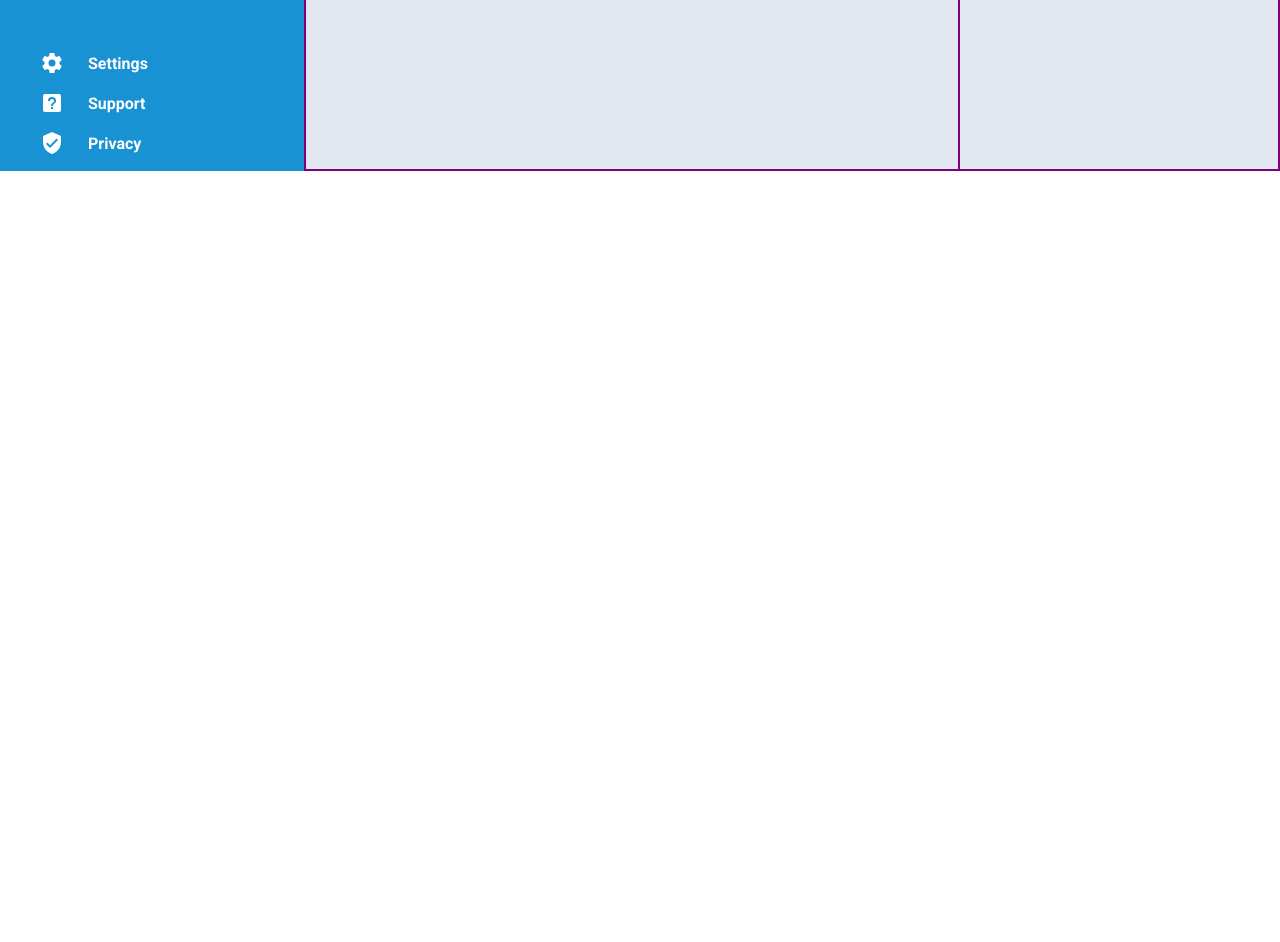
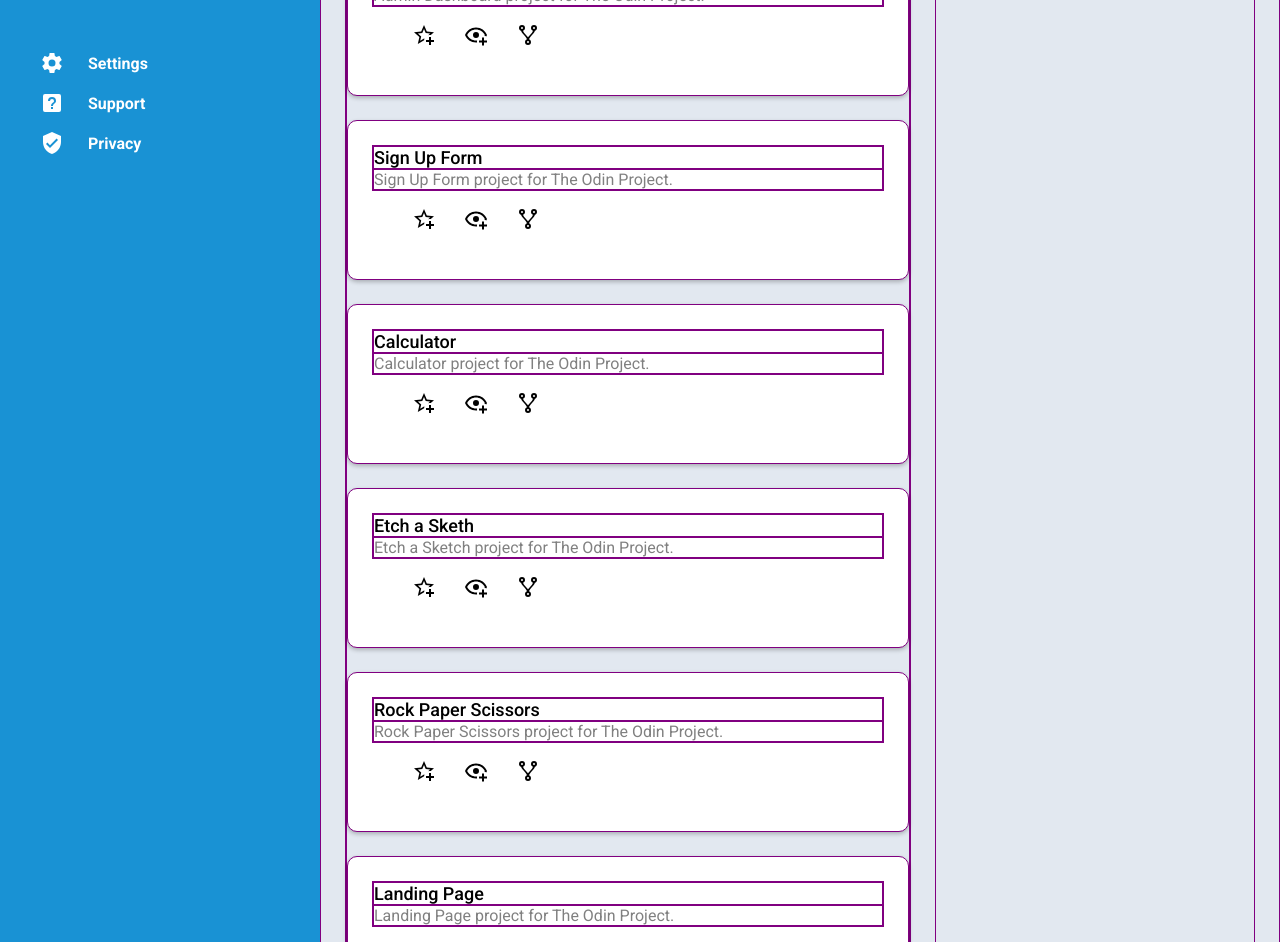
Before and after one commit to h-yau/admin-dashboard, a plain HTML site: page index.html in a window 1280 px wide. Shown: the part 349-1291 px from the top of the page. Before the commit the page ends 800 px from the top, so only its background shows below. Drawn offline with Linux system fonts and the light colour scheme.

Commit message:
Insert new spacing

```diff
--- a/index.html
+++ b/index.html
@@ -1,15 +1,19 @@
 <!DOCTYPE html>
 <html lang="en">
+
 <head>
     <meta charset="UTF-8">
     <meta name="viewport" content="width=device-width, initial-scale=1.0">
     <link rel="stylesheet" href="./styles.css">
     <link rel="preconnect" href="https://fonts.googleapis.com">
     <link rel="preconnect" href="https://fonts.gstatic.com" crossorigin>
-    <link href="https://fonts.googleapis.com/css2?family=Roboto:ital,wght@0,100;0,300;0,400;0,500;0,700;0,900;1,100;1,300;1,400;1,500;1,700;1,900&display=swap" rel="stylesheet">
+    <link
+        href="https://fonts.googleapis.com/css2?family=Roboto:ital,wght@0,100;0,300;0,400;0,500;0,700;0,900;1,100;1,300;1,400;1,500;1,700;1,900&display=swap"
+        rel="stylesheet">
     <script src="./admin-dashboard.js" defer></script>
     <title>Admin Dashboard</title>
 </head>
+
 <body>
     <div class="window">
         <nav class="side-nav">
@@ -59,8 +63,8 @@
                     <div class="user-info">
                         <a href="#"><img src="./Notifications.svg" alt="Notifications" class="icon"></a>
                         <a href="https://github.com/nzxzn" class="user">
-                                <img src="./Squirrel.svg" alt="Current User" class="user-icon">
-                                <span class="user-name">Hin Yau</span>
+                            <img src="./Squirrel.svg" alt="Current User" class="user-icon">
+                            <span class="user-name">Hin Yau</span>
                         </a>
                     </div>
                 </div>
@@ -80,14 +84,83 @@
                 </div>
             </div>
             <div class="main-content">
-                <div>
-
+                <div class="projects">
+                    <div class="section-header">My Projects</div>
+                    <div class="project-cards">
+                        <div class="project">
+                            <div class="text">
+                                <div class="header">Admin Dashboard</div>
+                                <div class="subtext">Admin Dashboard project for The Odin Project.</div>
+                            </div>
+                          <ul>
+                            <img src="./Favorite.svg" alt="Favorite" class="icon">
+                            <img src="Follow.svg" alt="Follow" class="icon">
+                            <img src="Connect.svg" alt="Connect" class="icon">
+                          </ul>
+                        </div>
+                        <div class="project">
+                          <div class="text">
+                              <div class="header">Sign Up Form</div>
+                              <div class="subtext">Sign Up Form project for The Odin Project.</div>
+                          </div>
+                          <ul>
+                            <img src="./Favorite.svg" alt="Favorite" class="icon">
+                            <img src="Follow.svg" alt="Follow" class="icon">
+                            <img src="Connect.svg" alt="Connect" class="icon">
+                          </ul>
+                        </div>
+                        <div class="project">
+                            <div class="text">
+                                <div class="header">Calculator</div>
+                                <div class="subtext">Calculator project for The Odin Project.</div>
+                            </div>
+                            <ul>
+                                <img src="./Favorite.svg" alt="Favorite" class="icon">
+                                <img src="Follow.svg" alt="Follow" class="icon">
+                                <img src="Connect.svg" alt="Connect" class="icon">
+                              </ul>
+                        </div>
+                        <div class="project">
+                            <div class="text">
+                                <div class="header">Etch a Sketh</div>
+                                <div class="subtext">Etch a Sketch project for The Odin Project.</div>
+                            </div>
+                            <ul>
+                                <img src="./Favorite.svg" alt="Favorite" class="icon">
+                                <img src="Follow.svg" alt="Follow" class="icon">
+                                <img src="Connect.svg" alt="Connect" class="icon">
+                              </ul>
+                        </div>
+                        <div class="project">
+                            <div class="text">
+                                <div class="header">Rock Paper Scissors</div>
+                                <div class="subtext">Rock Paper Scissors project for The Odin Project.</div>
+                            </div>
+                            <ul>
+                                <img src="./Favorite.svg" alt="Favorite" class="icon">
+                                <img src="Follow.svg" alt="Follow" class="icon">
+                                <img src="Connect.svg" alt="Connect" class="icon">
+                              </ul>
+                        </div>
+                        <div class="project">
+                            <div class="text">
+                                <div class="header">Landing Page</div>
+                                <div class="subtext">Landing Page project for The Odin Project.</div>
+                            </div>
+                            <ul>
+                                <img src="./Favorite.svg" alt="Favorite" class="icon">
+                                <img src="Follow.svg" alt="Follow" class="icon">
+                                <img src="Connect.svg" alt="Connect" class="icon">
+                              </ul>
+                        </div>
+                    </div>
                 </div>
-                <div>
-
+                <div class="side-bar">
+                    <span>Side bar</span>
                 </div>
             </div>
         </main>
     </div>
 </body>
+
 </html>
--- a/styles.css
+++ b/styles.css
@@ -23,7 +23,8 @@ a {
 
 a:hover,
 input.icon:hover,
-button:hover {
+button:hover,
+.project .icon:hover {
     transition: scale 0.1s;
     scale: 1.1;
     cursor: pointer;
@@ -35,7 +36,7 @@ li {
 
 .window {
     display: grid;
-    grid-template-columns: 19rem 1fr;
+    grid-template-columns: 20rem 1fr;
 }
 
 .dashboard {
@@ -43,8 +44,12 @@ li {
     height: 4rem;
     display: flex;
     align-items: center;
-    gap: 2rem;
+    gap: var(--icon-gap);
     font-size: xx-large;
+}
+
+.dashboard .icon {
+    height: inherit;
 }
 
 .side-nav a:hover {
@@ -58,7 +63,7 @@ li {
 }
 
 .icon {
-    height: inherit;
+    height: var(--icon-height);
 }
 
 
@@ -97,7 +102,7 @@ li {
 
 .top-container {
     display: grid;
-    grid-template-rows: auto auto;
+    padding: 0 clamp(0.5rem, var(--icon-gap), var(--icon-gap));
     gap: var(--icon-gap);
     padding-bottom: var(--icon-gap);
     box-shadow: var(--box-shadow-setting);
@@ -166,7 +171,6 @@ li {
     justify-content: space-between;
     font-size: large;
     font-weight: 500;
-    padding: 0 2rem;
 }
 
 .big {
@@ -192,7 +196,7 @@ li {
     grid-template-columns: auto auto auto;
     gap: var(--icon-gap);
 
-    @media screen and (max-width: 950px){
+    @media screen and (max-width: 1211px){
         grid-template-columns: auto;
     }
 
@@ -201,7 +205,8 @@ li {
         color: white;
         border: none;
         border-radius: 15px;
-        padding: 0.4rem 1.5rem;
+        width: 8rem;
+        padding: 0.5rem 0rem;
         font-size: large;
     }
 }
@@ -211,6 +216,63 @@ li {
 }
 
 .main-content {
+    padding: var(--icon-gap);
     display: grid;
-    grid-template-columns: 1fr 20rem;
+    gap: var(--icon-gap);
+    grid-template-areas: "main side";
+
+    @media screen and (min-width: 1212px) {
+        grid-template-columns: 1fr 20rem;
+    }
+
+    @media screen and (max-width: 1211px) {
+        grid-template-areas:
+        "main"
+        "side" ;
+    }
 }
+
+.section-header {
+    font-size: x-large;
+    font-weight: 500;
+    margin-bottom: 1ch;
+}
+
+.project-cards {
+    display: grid;
+    grid-template-rows: auto auto auto;
+    grid-template-columns: repeat(auto-fill, minmax(30rem, 2fr));
+    gap: var(--icon-gap);
+}
+
+.project {
+    background-color: white;
+    box-shadow: var(--box-shadow-setting);
+    padding: 1.5rem;
+    height: 10rem;
+    border-radius: 10px;
+
+    .icon {
+        margin: 0 var(--icon-gap) 0 0;
+    }
+}
+
+.project:hover {
+    transition: scale 0.1s;
+    scale: 1.01;
+}
+
+.header {
+    font-size: large;
+    font-weight: 500;
+}
+
+.subtext {
+    font-size: 1rem;
+    color: gray;
+}
+
+.side-bar {
+    grid-area: side;
+
+}
```
